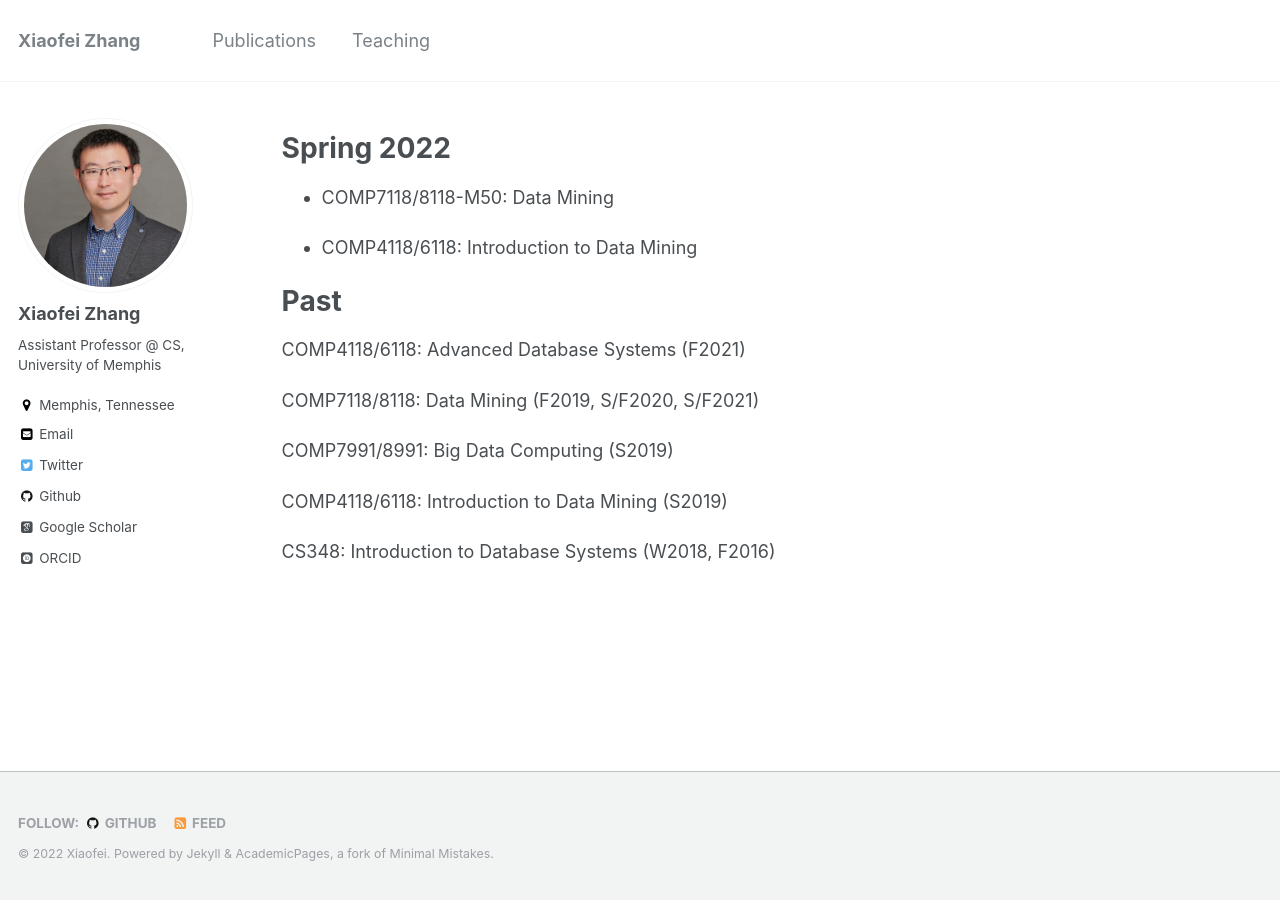
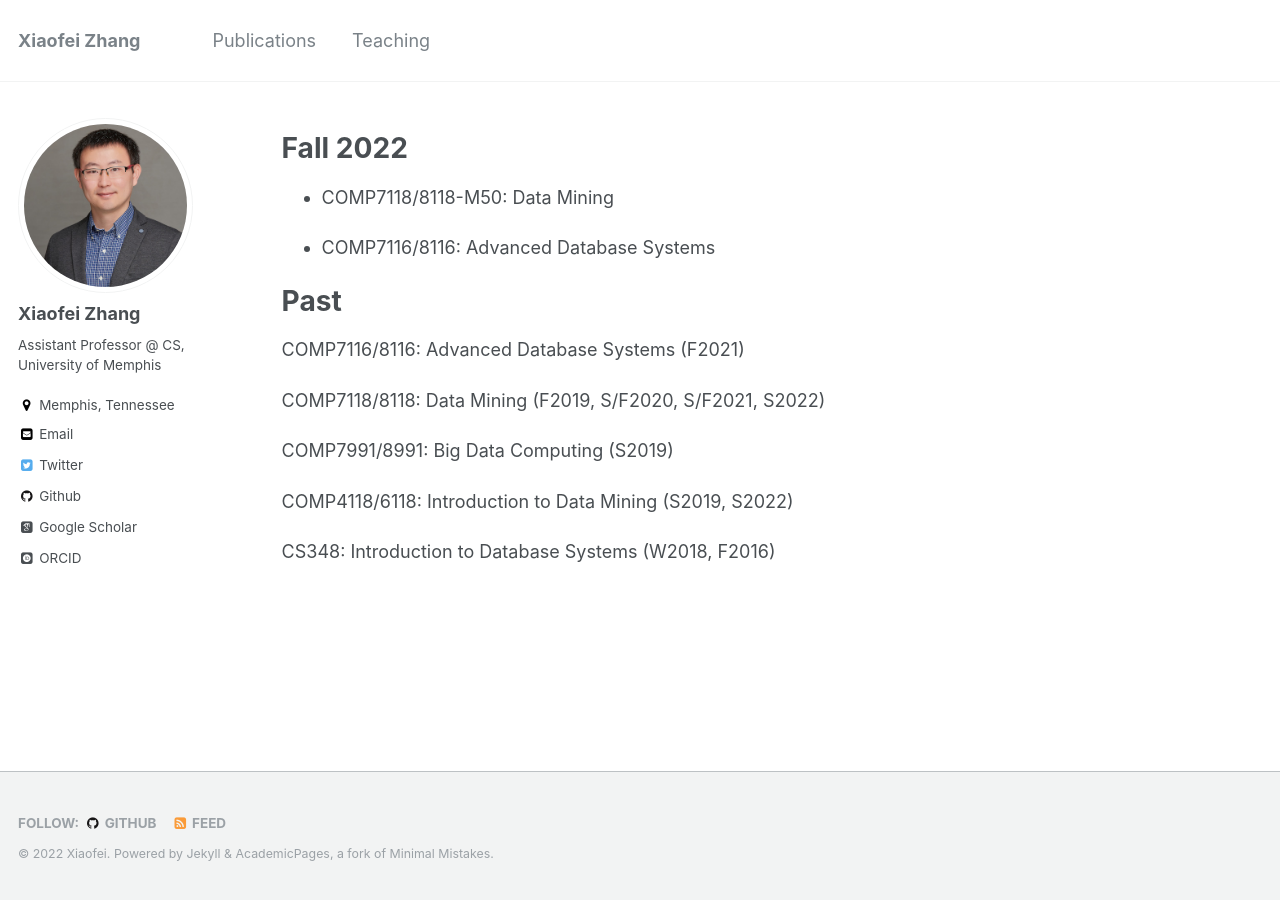
Before and after one commit to zxf-work/zxf-work.github.io, a Jekyll site: the page built from _pages/teaching.md, in a window 1280 px wide. Built offline with Jekyll 4.4.1, drawn with Linux system fonts in a browser that asks for light colours; some web fonts are replaced.

```diff
--- a/_pages/teaching.md
+++ b/_pages/teaching.md
@@ -12,21 +12,21 @@ author_profile: true
 {% endfor %}
 
 
-Spring 2022
+Fall 2022
 ======
 * COMP7118/8118-M50: Data Mining
 
-* COMP4118/6118: Introduction to Data Mining
+* COMP7116/8116: Advanced Database Systems
 
 
 Past
 ======
-COMP4118/6118: Advanced Database Systems (F2021)
+COMP7116/8116: Advanced Database Systems (F2021)
 
-COMP7118/8118: Data Mining (F2019, S/F2020, S/F2021)
+COMP7118/8118: Data Mining (F2019, S/F2020, S/F2021, S2022)
 
 COMP7991/8991: Big Data Computing (S2019)
 
-COMP4118/6118: Introduction to Data Mining (S2019)
+COMP4118/6118: Introduction to Data Mining (S2019, S2022)
 
 CS348: Introduction to Database Systems (W2018, F2016)
```
Also changed, not shown: _pages/about.md (+10 -0 lines), _pages/publications.md (+4 -1 lines), 1 other file.
